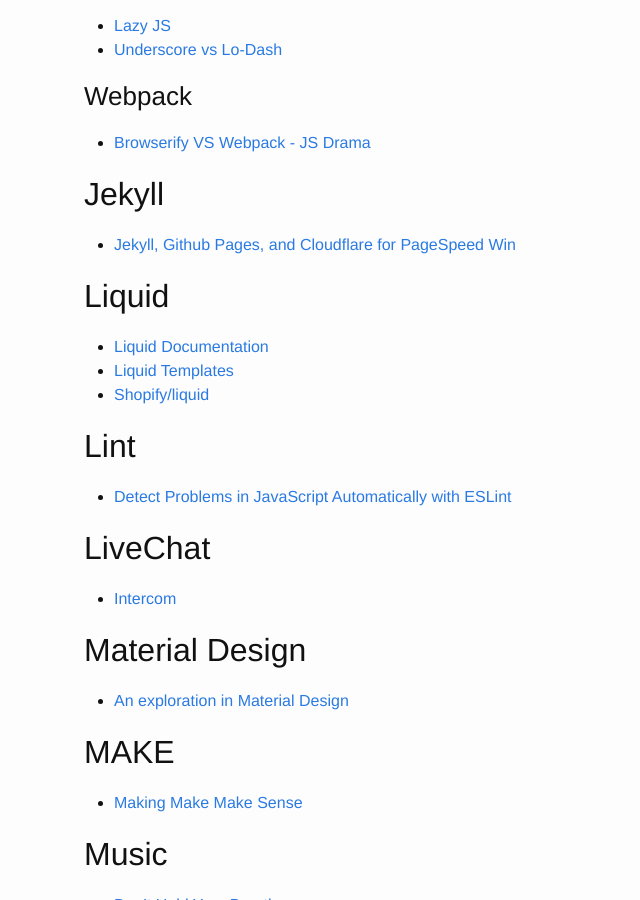
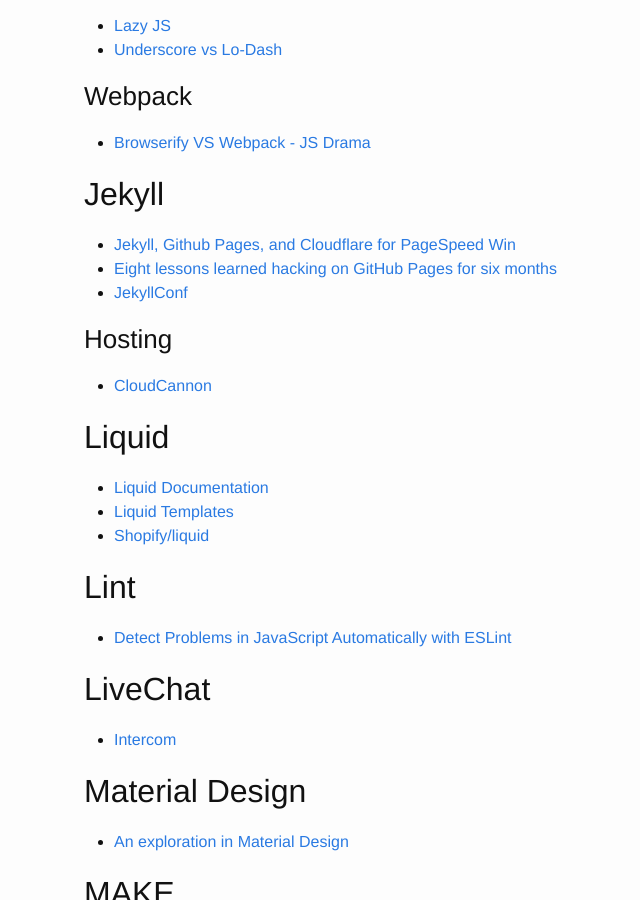
Before and after one commit to brownerd/brownerd.github.io, a Jekyll site: the page built from _posts/2015-01-01-reading-list-2015.md, in a window 1280 px wide and 900 px high, scrolled down 20649 px. Shown: the whole window, without its empty margins (186-826 px from the left). Built offline with Jekyll 4.4.1, drawn with Linux system fonts in a browser that asks for light colours; emoji names are drawn with the system emoji font.

Commit message:
add jekyll resources

```diff
--- a/_posts/2015-01-01-reading-list-2015.md
+++ b/_posts/2015-01-01-reading-list-2015.md
@@ -1151,7 +1151,11 @@ A REACT- LIKE, 3.5KB USER INTERFACE LIBRARY
 
 ## Jekyll
 - [Jekyll, Github Pages, and Cloudflare for PageSpeed Win](https://scotch.io/tutorials/jekyll-github-pages-and-cloudflare-for-pagespeed-win)
-
+- [Eight lessons learned hacking on GitHub Pages for six months](https://github.com/blog/1992-eight-lessons-learned-hacking-on-github-pages-for-six-months)
+- [JekyllConf](http://jekyllconf.com/)
+
+### Hosting
+- [CloudCannon](http://cloudcannon.com/)
 
 
 
```
